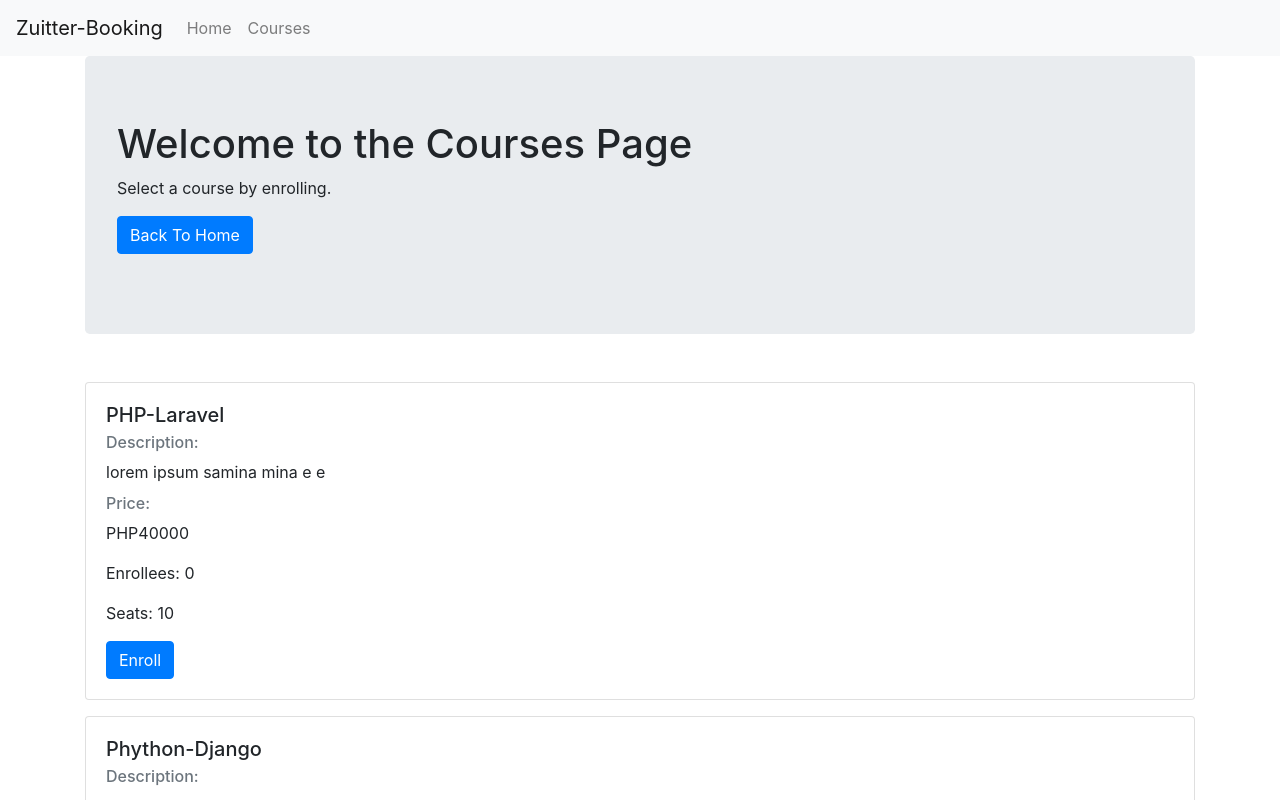
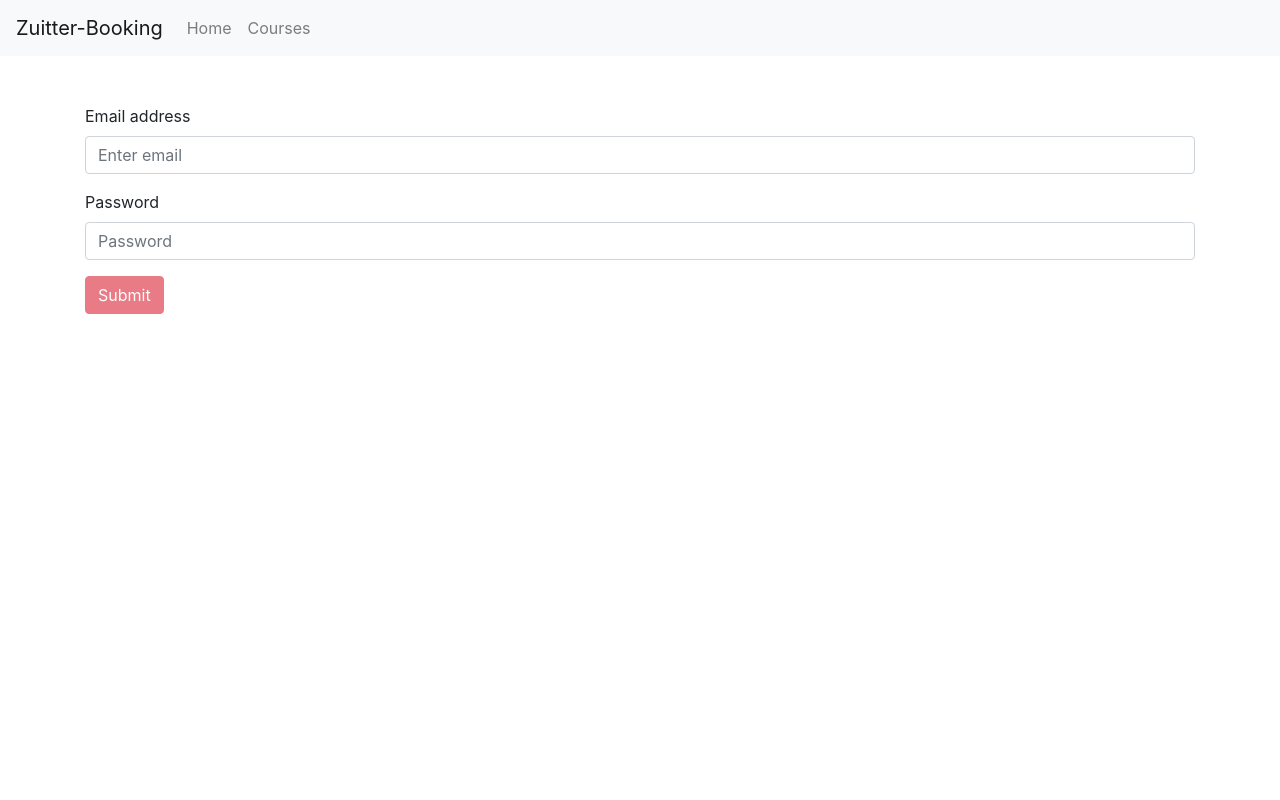
Before and after one commit to criselle10/react-booking, a React (Create React App) app: page / in a window 1280 px wide. Shown: the top 800 px of the page. Built offline with nearby package versions, Linux system fonts and the light colour scheme; the HTML template or start-up script is replaced by a standard one.

Commit message:
includes s31 activity

```diff
--- a/src/App.js
+++ b/src/App.js
@@ -1,20 +1,20 @@
-import logo from './logo.svg';
 import './App.css';
-import Home from './pages/Home';
+// import Home from './pages/Home';
 import Container from 'react-bootstrap/Container';
 import AppNavBar from './components/AppNavBar';
-import Courses from './pages/Courses';
+// import Courses from './pages/Courses';
+// import Register from './pages/Register';
+import Login from './pages/Login'
 //Note: export default
 //export default allows this component to be imported somewhere else
 export default function App() {
   return (
     <div>
     <AppNavBar/>
-      <Container>
-          <Courses />
+    <Container className="my-5">
+        <Login />
       </Container>
     </div>
 
   )
-
 }
--- a/src/components/Banner.js
+++ b/src/components/Banner.js
@@ -25,5 +25,5 @@ export default function Banner({dataProp}){
 				</Jumbotron>
 			</Col>
 		</Row>
-		)
+	)
 }
--- a/src/components/Course.js
+++ b/src/components/Course.js
@@ -1,27 +1,55 @@
-import React, {useState} from 'react';
+import React, {useState, useEffect} from 'react';
 import PropTypes from 'prop-types';
 import Row from 'react-bootstrap/Row';
 import Col from 'react-bootstrap/Col';
 import Card from 'react-bootstrap/Card';
 import Button from 'react-bootstrap/Button';
 
+/*({courseProp})
+	Props: {
+		courseProp: {
+
+		}
+	}
+*/
 export default function Course({courseProp}){
 	// console.log(courseProp)Data Type: Object
-	const {name, description,price} = courseProp //destructured
+	const {name, description,price} = courseProp //object destructured
 
+	// const[example, setExample] = useState('hello');
 	// count-getters and setCount-setters
-	const [count, setCount] = useState(0);
+	console.log("I appear/run on each other");
+	const [count, setCount] = useState(0);//array destructuring
 	const [seat, setSeat] = useState(10);
-	const [isOpen, setOpen] = useState(1);
+	const [isOpen, setOpen] = useState(true);//1-true, 0-false
+
+	/*
+		Effects in React:
+
+		These are tasks/functionalities that run on initial render and
+		everytime the component re-renders. It can also be controlled when
+		it re-renders with the use of an optional dependency array.
+	*/
+
+	// we will check the seats state inital render and everytime the componnet re-renders.
+	// We will check it to disable the button when the number of seats drops to 0.
+	useEffect(() => {
+		if(seat === 0){
+			setOpen(false)
+		}
+	},[seat])
+	//useEffect runs on initial render AND everytime the component re-renders.
 
 	function enroll(){
 		setCount(count + 1);
-		setSeat(seat -1);
-		console.log('Enrollees: ' + count);
-		if(seat == 1) {
-			setOpen(false);
+		setSeat(seat - 1);
+
 	}
-	}
+
+	/*
+		Conditional Rendering
+		Showing/displaying an element based on a given condition.
+	*/
 
 	return (
 		//Course.js
@@ -34,9 +62,13 @@ export default function Course({courseProp}){
 					<Card.Text>{description}</Card.Text>
 					<Card.Subtitle className="mb-2 text-muted">Price:</Card.Subtitle>
 					<Card.Text>PHP{price}</Card.Text>
-					<Card.Text>Enrollees: {count}</Card.Text>
+					<Card.Text>Enrollees: {count === 0 ? "No Enrollees Yet." : count}</Card.Text>
 					<Card.Text>Seats: {seat}</Card.Text>
-					{isOpen === false ? <Button variant="danger" disabled onClick={enroll} >Not Available</Button> : <Button variant="primary" onClick={enroll} >Enroll</Button> }
+					{
+						isOpen === false //condiiton
+						? <Button variant="danger" disabled onClick={enroll} >Not Available</Button> //if
+						: <Button variant="primary" onClick={enroll} >Enroll</Button> //else
+					}
 					</Card.Body>
 				</Card>
 			</Col>
--- a/src/data/courses.js
+++ b/src/data/courses.js
@@ -1,4 +1,4 @@
-export default [
+let coursesData = [
     {
         id: "wdc001",
         name: "PHP-Laravel",
@@ -21,4 +21,6 @@ export default [
         onOffer: true
     },
 
-]
+];
+
+export default coursesData;
--- a/src/index.js
+++ b/src/index.js
@@ -2,6 +2,18 @@ import 'bootstrap/dist/css/bootstrap.min.css';
 import React from 'react';
 import ReactDOM from 'react-dom';
 import App from './App';
+
+
+ReactDOM.render(
+    <App />,
+    document.getElementById('root')
+);
+
+
+
+
+
+
 
 
 /*
@@ -33,13 +45,13 @@ import App from './App';
 //     shootoutChampion: 2
 // }
 
-function greatestShooter(object) {
-    if (object.shootoutChampion === 2) {
-        return <h1>You are one of the best shooters ever.</h1>
-    } else {
-        return <p>You are not one of the best shooters.</p>
-    }
-};
+// function greatestShooter(object) {
+//     if (object.shootoutChampion === 2) {
+//         return <h1>You are one of the best shooters ever.</h1>
+//     } else {
+//         return <p>You are not one of the best shooters.</p>
+//     }
+// };
 // function goatDeterminer(object) {
 //     if (object.MVPs === 5) {
 //         return object.firstName + ' ' + object.lastName
@@ -56,9 +68,3 @@ function greatestShooter(object) {
 // Create a react element without the use of JSX
 
 // let myElement3 = React.createElement('h1', { className: 'greeting' }, 'Hello, was created without JSX')
-
-let myElement4 = <h1 className = "greeting"> hello, I was created using JSX.</h1>
-ReactDOM.render(
-    <App />,
-    document.getElementById('root')
-);
--- a/src/pages/Courses.js
+++ b/src/pages/Courses.js
@@ -1,5 +1,4 @@
 import React from 'react';
-import Highlights from '../components/Highlights';
 import Banner from '../components/Banner';
 import Course from '../components/Course';
 import coursesData from '../data/courses';
@@ -23,22 +22,18 @@ export default function Courses(){
 		label: "Back To Home"
 	}
 
-
 	/*Props make components more reusable.*/
 
 	const courses = coursesData.map(course => {
 		return (
-			<Course key={course.id} courseProp={course}/>
+			<Course key={course.id} courseProp={course} exampleProp={"Criselle"}/>
 		)
 	})
-
+	console.log(courses)
 	return(
-			<React.Fragment>
-				<Banner dataProp={data}/>
-				{courses}
-				{/* <Course courseProp={course1}/>
-				<Course courseProp={course2}/>
-				<Course courseProp={course3}/> */}
-			</React.Fragment>
-		)
+		<React.Fragment>
+			<Banner dataProp={data}/>
+			{courses}
+		</React.Fragment>
+	)
 }
--- a/src/pages/Home.js
+++ b/src/pages/Home.js
@@ -1,12 +1,11 @@
 import React from 'react';
-import AppNavBar from '../components/AppNavBar';
 import Banner from '../components/Banner';
 import Highlights from '../components/Highlights';
 
 export default function Home(){
 
 	/*
-		What are props/
+		What are props?
 		--Props are a way to pass data from one component to another.
 		Props stand for properties. They are react objects which is
 		passed like an HTML attribute and is received like function parameter.
--- /dev/null
+++ b/src/pages/Login.js
@@ -0,0 +1,59 @@
+import React,{useState,useEffect} from 'react';
+import {Form,Button} from 'react-bootstrap';
+
+export default function Login(){
+    const [email, setEmail] = useState('');
+    const [password, setPassword] = useState('');
+    const [isActive, setIsActive] = useState(false);
+
+    function loginUser(e){
+        e.preventDefault();
+
+        setEmail('');
+        setPassword('');
+
+        console.log('successfully login')
+    }
+
+    useEffect(() => {
+        if(email !== '' && password !== ''){
+            setIsActive(true)
+        }else {
+            setIsActive(false)
+        }
+    }, [email, password])
+
+    return(
+        <Form onSubmit={(e) => loginUser(e)}>
+            <Form.Group controlId="userEmail">
+                <Form.Label>Email address</Form.Label>
+                <Form.Control
+                    type = "email"
+                    placeholder = "Enter email"
+                    value={email}
+                    onChange={(e) => setEmail(e.target.value)}
+                    required
+                />
+            </Form.Group>
+            <Form.Group controlId="userPassword">
+                <Form.Label>Password</Form.Label>
+                <Form.Control
+                    type = "password"
+                    placeholder = "Password"
+                    value={password}
+                    onChange={(e) => setPassword(e.target.value)}
+                    required
+                />
+            </Form.Group>
+            { isActive ?
+                <Button variant="primary" type="submit" id="submitBtn">
+                Submit
+                </Button>
+                :
+                <Button variant="danger" type="submit" id="submitBtn" disabled>
+                Submit
+                </Button>
+            }
+        </Form>
+    )
+}
--- /dev/null
+++ b/src/pages/Register.js
@@ -0,0 +1,100 @@
+import React,{useState,useEffect} from 'react';
+import {Form,Button} from 'react-bootstrap';
+
+export default function Register(){
+    //create states to be used for input elements
+    // const [firstName, setFirstName] = useState('');
+    // const [lastName, setLastName] = useState('');
+    // const [mobileNo, setMobileNo] = useState(0);
+    const [email, setEmail] = useState('');
+    const [password1, setPassword1] = useState('');
+    const [password2, setPassword2] = useState('');
+    // State to determine whether submit button is enabled or not
+    const [isActive, setIsActive] = useState(false);
+
+    // useEffect(() => {
+    //     alert('I run with useEffet')
+    // }, [])
+
+    // function sampleFunction(){
+    //     setMobileNo(mobileNo + 1)
+    // }
+
+    // function sampleFunction2(){
+    //     setPassword1(password1 + 1)
+    // }
+
+    // console.log(email);
+    // console.log(password1);
+    // console.log(password2);
+
+    function registerUser(e){
+        //prevents page redirection via form submission
+        e.preventDefault();
+
+        setEmail('');
+        setPassword1('');
+        setPassword2('');
+
+        alert('Thank you for registering!')
+    }
+
+    useEffect(() => {
+        if((email !== '' && password1 !== '' && password2 !== '') &&
+            (password1 === password2)){
+                setIsActive(true);
+            }else {
+                setIsActive(false);
+            }
+
+    }, [email, password1, password2]);
+
+    return (
+        <Form onSubmit={(e) => registerUser(e)}>
+            <Form.Group controlId="userEmail">
+                <Form.Label>Email address</Form.Label>
+                <Form.Control
+                    type = "email"
+                    placeholder = "Enter email"
+                    value={email}
+                    onChange={(e) => setEmail(e.target.value)}
+                    required
+                />
+                <Form.Text className="text-muted">
+                    We'll never share your email with anyone else.
+                </Form.Text>
+            </Form.Group>
+            <Form.Group controlId="password1">
+                <Form.Label>Password</Form.Label>
+                <Form.Control
+                    type = "password"
+                    placeholder = "Password"
+                    value={password1}
+                    onChange={(e) => setPassword1(e.target.value)}
+                    required
+                />
+            </Form.Group>
+            <Form.Group controlId="password2">
+                <Form.Label>Verify Password</Form.Label>
+                <Form.Control
+                    type = "password"
+                    placeholder = "Verify Password"
+                    value={password2}
+                    onChange={(e) => setPassword2(e.target.value)}
+                    required
+                />
+            </Form.Group>
+
+            { isActive ?
+                <Button variant="primary" type="submit" id="submitBtn">
+                Submit
+                </Button>
+                :
+                <Button variant="danger" type="submit" id="submitBtn" disabled>
+                Submit
+                </Button>
+            }
+
+        </Form>
+    )
+}
```
Also changed, not shown: src/components/AppNavBar.js (+1 -6 lines), 1 other file (tests, documents, lock files or other folders). Lines whose indentation alone changed are shown as unchanged.
